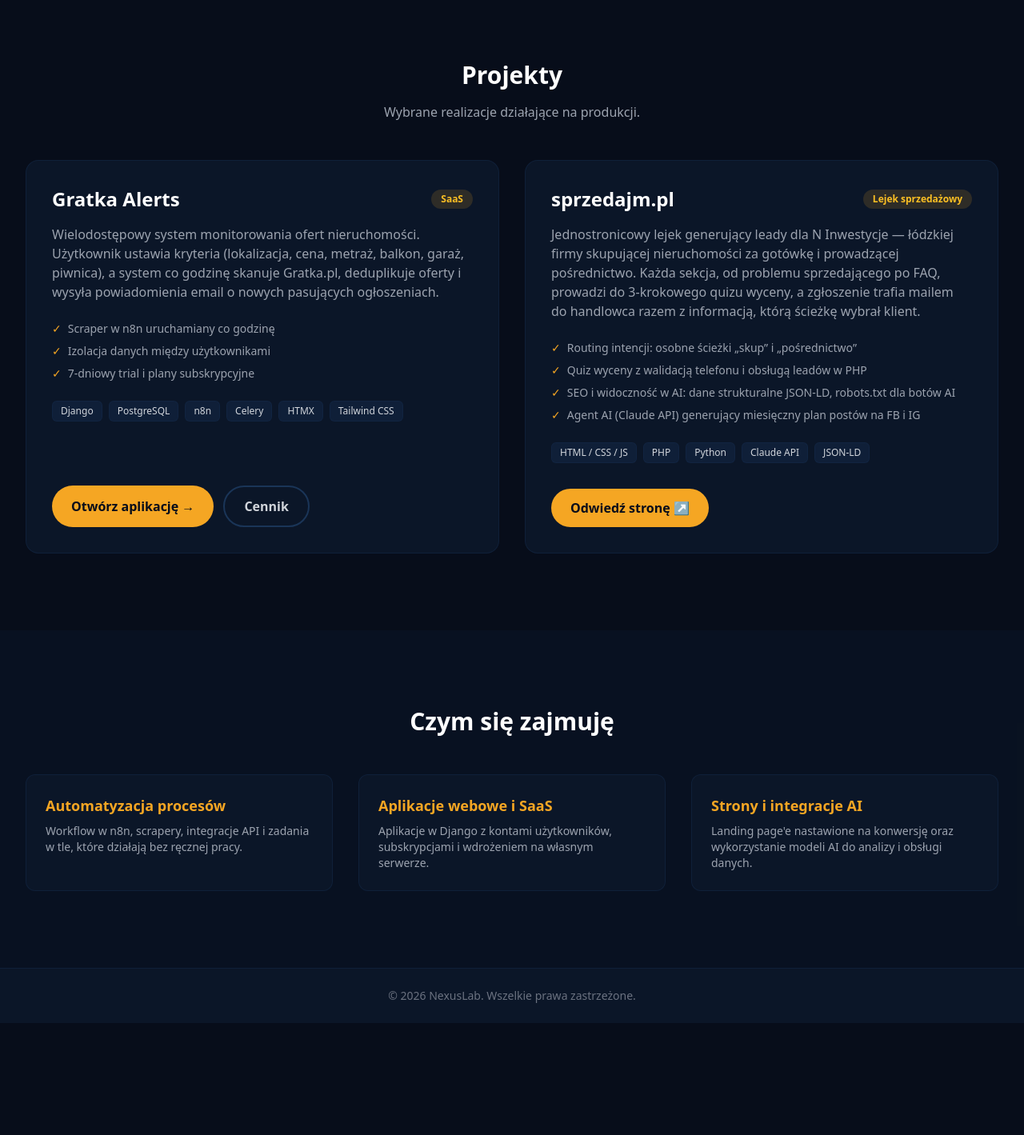
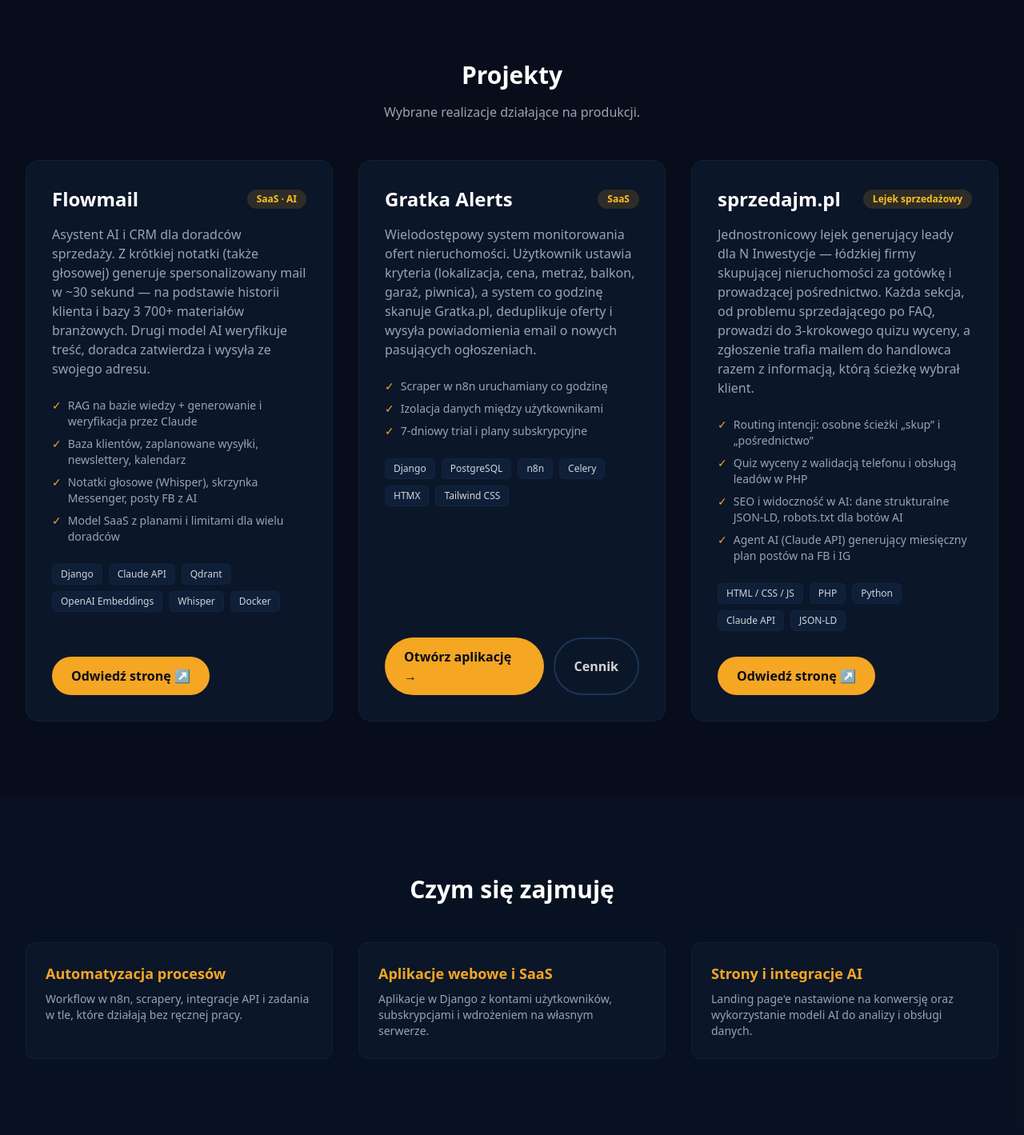
Before and after one commit to zbigniew-szafranski/NexusLab, a Django app: page / in a window 1280 px wide. Shown: the part 621-2040 px from the top of the page at 80% size. Before the commit the page ends 1900 px from the top, so only its background shows below. Run offline with Django 5.2, Linux system fonts and the light colour scheme; parts of the project's set-up code (start-up, migrations or seed data) failed here and were passed over; some libraries are stand-ins or nearby versions.

Commit message:
add Flowmail project to portfolio
Co-Authored-By: Claude Opus 5.5 <noreply@anthropic.com>
Claude-Session: https://claude.ai/code/session_01Mnq3pk6JtaPb9ooqiFAuz8

```diff
--- a/templates/website/index.html
+++ b/templates/website/index.html
@@ -34,7 +34,41 @@
         <p class="mt-4 text-center text-gray-400 max-w-2xl mx-auto">
             Wybrane realizacje działające na produkcji.
         </p>
-        <div class="mt-12 grid grid-cols-1 lg:grid-cols-2 gap-8">
+        <div class="mt-12 grid grid-cols-1 md:grid-cols-2 xl:grid-cols-3 gap-8">
+
+            <!-- Flowmail -->
+            <article class="flex flex-col bg-navy-800 rounded-2xl p-8 border border-navy-600/50 hover:border-gold-500/30 transition">
+                <div class="flex items-center justify-between gap-4">
+                    <h3 class="text-2xl font-bold">Flowmail</h3>
+                    <span class="text-xs font-semibold px-3 py-1 rounded-full bg-gold-500/15 text-gold-400">SaaS · AI</span>
+                </div>
+                <p class="mt-4 text-gray-400">
+                    Asystent AI i CRM dla doradców sprzedaży. Z krótkiej notatki (także głosowej) generuje
+                    spersonalizowany mail w ~30 sekund — na podstawie historii klienta i bazy 3 700+
+                    materiałów branżowych. Drugi model AI weryfikuje treść, doradca zatwierdza i wysyła
+                    ze swojego adresu.
+                </p>
+                <ul class="mt-6 space-y-2 text-sm text-gray-400">
+                    <li class="flex gap-2"><span class="text-gold-500">✓</span> RAG na bazie wiedzy + generowanie i weryfikacja przez Claude</li>
+                    <li class="flex gap-2"><span class="text-gold-500">✓</span> Baza klientów, zaplanowane wysyłki, newslettery, kalendarz</li>
+                    <li class="flex gap-2"><span class="text-gold-500">✓</span> Notatki głosowe (Whisper), skrzynka Messenger, posty FB z AI</li>
+                    <li class="flex gap-2"><span class="text-gold-500">✓</span> Model SaaS z planami i limitami dla wielu doradców</li>
+                </ul>
+                <div class="mt-6 flex flex-wrap gap-2">
+                    <span class="text-xs px-2.5 py-1 rounded-md bg-navy-700 text-gray-300 border border-navy-600/50">Django</span>
+                    <span class="text-xs px-2.5 py-1 rounded-md bg-navy-700 text-gray-300 border border-navy-600/50">Claude API</span>
+                    <span class="text-xs px-2.5 py-1 rounded-md bg-navy-700 text-gray-300 border border-navy-600/50">Qdrant</span>
+                    <span class="text-xs px-2.5 py-1 rounded-md bg-navy-700 text-gray-300 border border-navy-600/50">OpenAI Embeddings</span>
+                    <span class="text-xs px-2.5 py-1 rounded-md bg-navy-700 text-gray-300 border border-navy-600/50">Whisper</span>
+                    <span class="text-xs px-2.5 py-1 rounded-md bg-navy-700 text-gray-300 border border-navy-600/50">Docker</span>
+                </div>
+                <div class="mt-auto pt-8">
+                    <a href="https://panelgw.com/" target="_blank" rel="noopener"
+                       class="inline-flex items-center justify-center px-6 py-3 bg-gold-500 text-navy-900 font-bold rounded-full hover:bg-gold-400 transition">
+                        Odwiedź stronę ↗
+                    </a>
+                </div>
+            </article>
 
             <!-- Gratka Alerts -->
             <article class="flex flex-col bg-navy-800 rounded-2xl p-8 border border-navy-600/50 hover:border-gold-500/30 transition">
```
